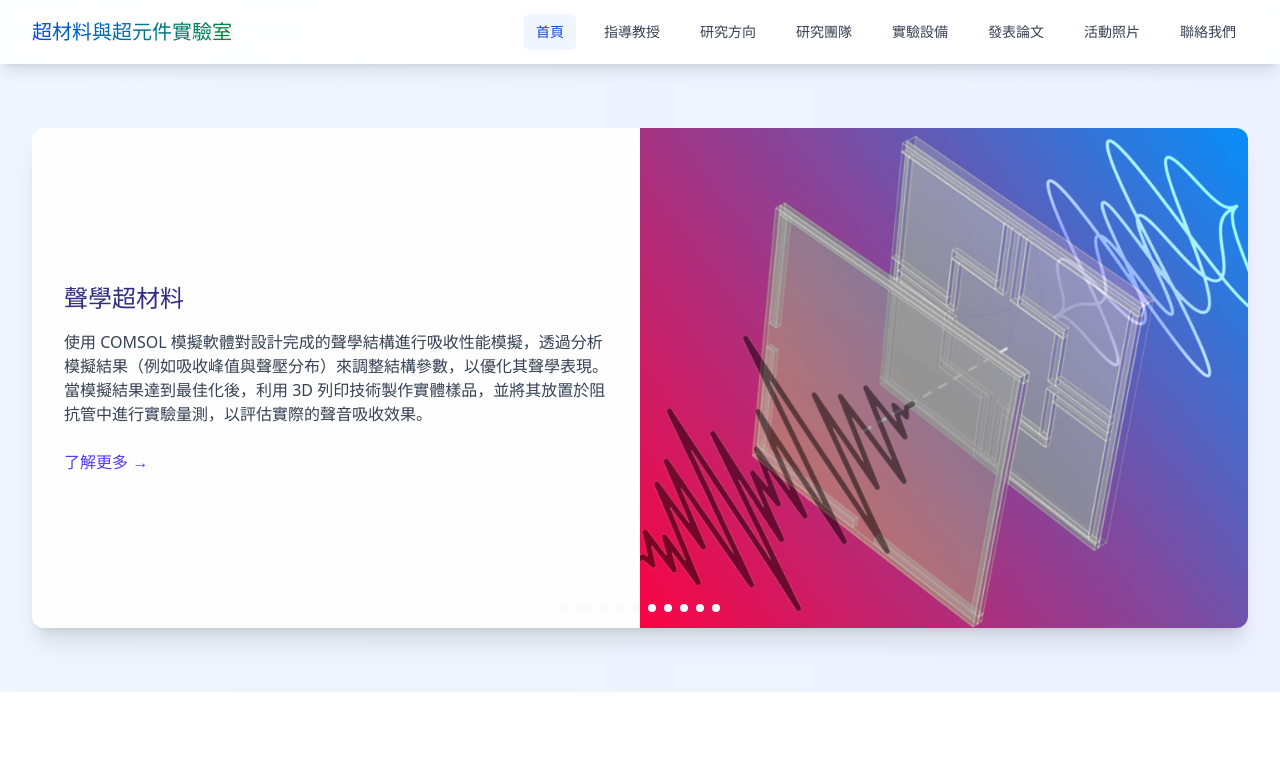
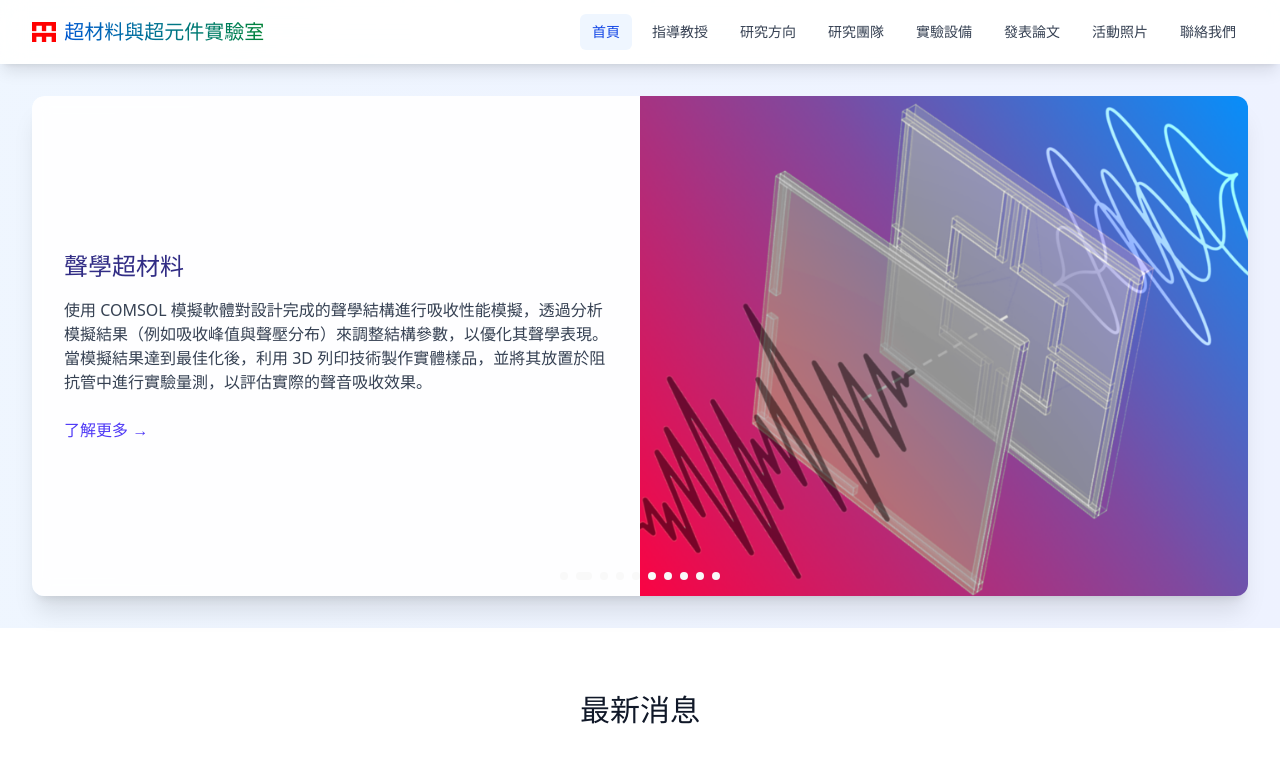
Before and after one commit to garyrecipe/lab-website-dev, a React (Vite) app: page /#/ in a window 1280 px wide. Shown: the top 757 px of the page. Built offline with nearby package versions, Linux system fonts and the light colour scheme.

Commit message:
加logo(看感覺用)和微調Layout

```diff
--- a/src/components/Navbar.jsx
+++ b/src/components/Navbar.jsx
@@ -1,5 +1,6 @@
 import { Link, useLocation } from 'react-router-dom';
 import { useState } from 'react';
+import logo from '../assets/logo_01.png';
 
 export const Navbar = () => {
   const location = useLocation();
@@ -28,15 +29,16 @@ export const Navbar = () => {
           <div className="flex-shrink-0 flex items-center">
             <Link
               to="/"
-              className="text-xl font-bold bg-gradient-to-r from-blue-700 to-green-700 bg-clip-text text-transparent"
+              className="text-xl font-bold bg-gradient-to-r from-blue-700 to-green-700 bg-clip-text text-transparent flex items-center space-x-2"
               onClick={handleLinkClick}
             >
-              超材料與超元件實驗室
+              <img src={logo} alt="實驗室 Logo" className="h-5" />
+              <span className="whitespace-nowrap">超材料與超元件實驗室</span> {/* ADDED whitespace-nowrap */}
             </Link>
           </div>
 
           {/* Navigation Items */}
-          <div className="hidden md:flex items-center space-x-4">
+          <div className="hidden md:flex items-center space-x-2">
             {navItems.map((item) => (
               <Link
                 key={item.path}
--- a/src/pages/Home.jsx
+++ b/src/pages/Home.jsx
@@ -20,7 +20,7 @@ const Home = () => {
   return (
     <Layout>
       {/* 研究內容輪播 */}
-      <section className="relative bg-gradient-to-r from-blue-50 to-indigo-50 py-16">
+      <section className="relative bg-gradient-to-r from-blue-50 to-indigo-50 py-8">
         <div className="max-w-7xl mx-auto px-4 sm:px-6 lg:px-8">
           <div className="relative h-[500px] overflow-hidden rounded-xl shadow-xl">
             {RESEARCH_TOPICS.map((topic, index) => (
```
Also changed, not shown: src/assets/logo_01.png (added).
